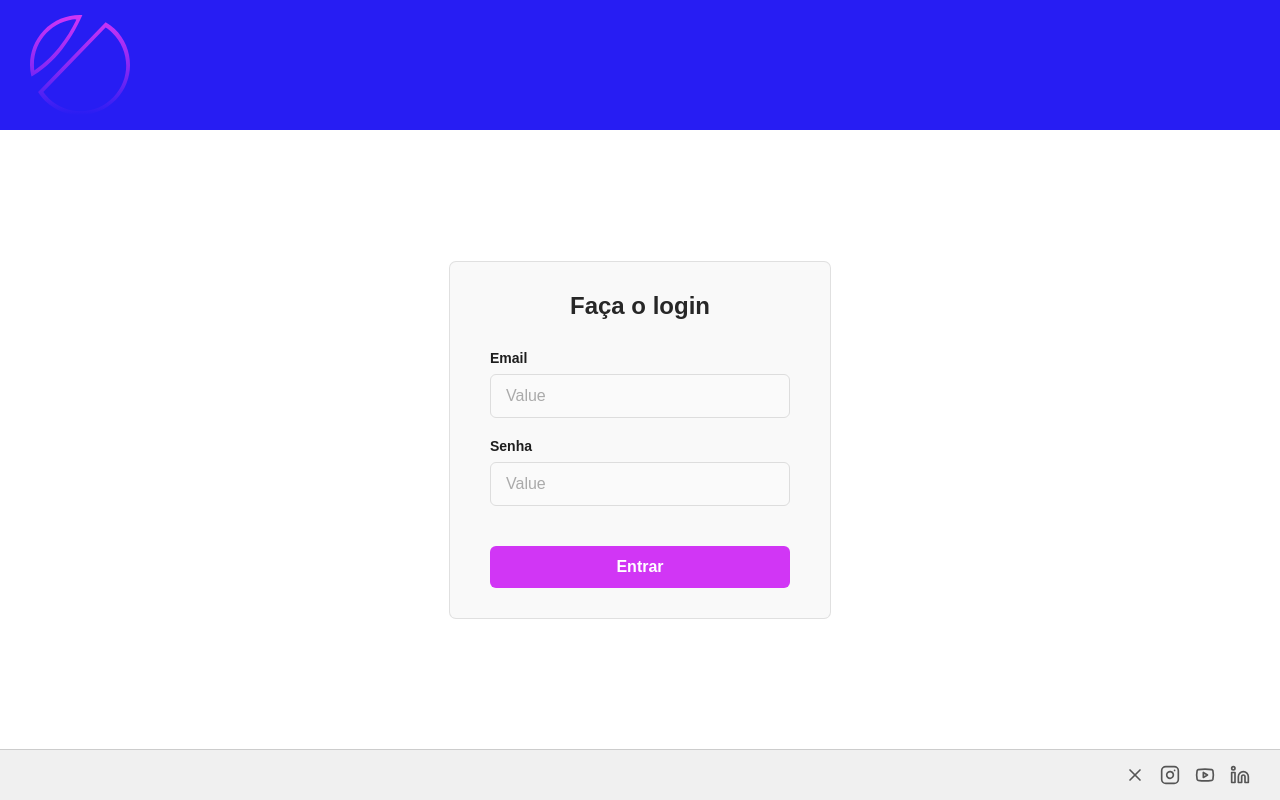
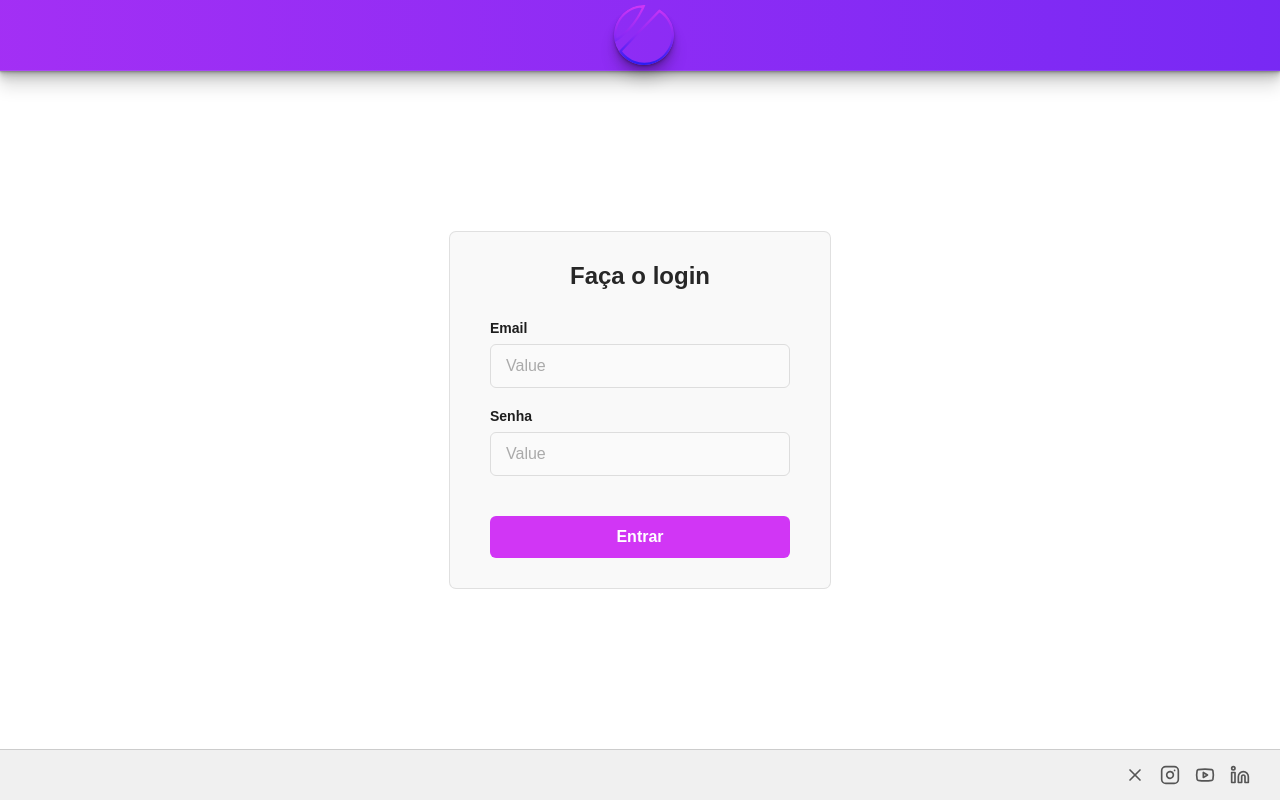
Before and after one commit to kaioOliveira09/clubePrime, a Next.js app: page /Login in a window 1280 px wide. Built offline with nearby package versions, Linux system fonts and the light colour scheme.

Commit message:
atualização do css Login

```diff
--- a/src/pages/Login.tsx
+++ b/src/pages/Login.tsx
@@ -1,5 +1,5 @@
 import React, { useState } from 'react';
-// @ts-ignore
+
 import './login.css';
 
 import { X, Instagram, Youtube, Linkedin } from 'lucide-react';
@@ -18,12 +18,12 @@ export function Login() {
 
   return (
     <div className="full-page-layout">
-      <header className="page-header">
+      <div className='header'>
 
-        {/* LOGO */}
-        <img src="/img/logo.svg" alt="Logo da Empresa" className="header-logo-img" />
-      </header>
+          {/* LOGO */}
+          <img src="/img/logo.svg" alt="Logo da Empresa" className="logo"  width={60}/>
 
+      </div>
       <main className="main-content">
         <div className="login-card">
           <h2>Faça o login</h2>
--- a/src/pages/login.css
+++ b/src/pages/login.css
@@ -15,22 +15,50 @@ body {
 }
 
 /* Cabeçalho */
-.page-header {
-  background-color: #271df3;
-  color: white;
-  padding: 15px 30px;
+.header {
+  top: 0;
+  left: 0;
+  width: 100%;
+  height: 70px;
   display: flex;
   align-items: center;
-  width: 100%;
-  margin: 0;
-  box-sizing: border-box;
+  justify-content: center;
+  background: linear-gradient(270deg, #271df3, #d136f5);
+  background-size: 400% 400%; /* AQUI é importante */
+  animation: gradientMove 8s ease infinite;
+  color: white;
+  font-weight: bold;
+  z-index: 1000;
+  border-bottom: 1px solid rgba(255, 255, 255, 0.1);
+  box-shadow: 0 1px 1px rgba(0,0,0,0.12),
+    0 2px 2px rgba(0,0,0,0.12),
+    0 4px 4px rgba(0,0,0,0.12),
+    0 8px 8px rgba(0,0,0,0.12),
+    0 16px 16px rgba(0,0,0,0.12);
+}
+
+
+@keyframes gradientMove {
+  0% {
+    background-position: 0% 50%;
+  }
+  50% {
+    background-position: 100% 50%;
+  }
+  100% {
+    background-position: 0% 50%;
+  }
 }
 
 /* Ícone do cabeçalho */
-.header-logo svg {
-  color: white;
-  width: 24px;
-  height: 24px;
+.logo {
+  margin-left: 8px;
+  box-shadow: 0 1px 1px rgba(0,0,0,0.12),
+    0 2px 2px rgba(0,0,0,0.12),
+    0 4px 4px rgba(0,0,0,0.12),
+    0 8px 8px rgba(0,0,0,0.12),
+    0 16px 16px rgba(0,0,0,0.12) ;
+  border-radius: 50%;
 }
 
 /* Conteúdo principal (container externo da moldura) */
```
Also changed, not shown: src/pages/App.tsx (deleted, +0 -13 lines), src/pages/main.tsx (deleted, +0 -10 lines), 1 other file (tests, documents, lock files or other folders).
